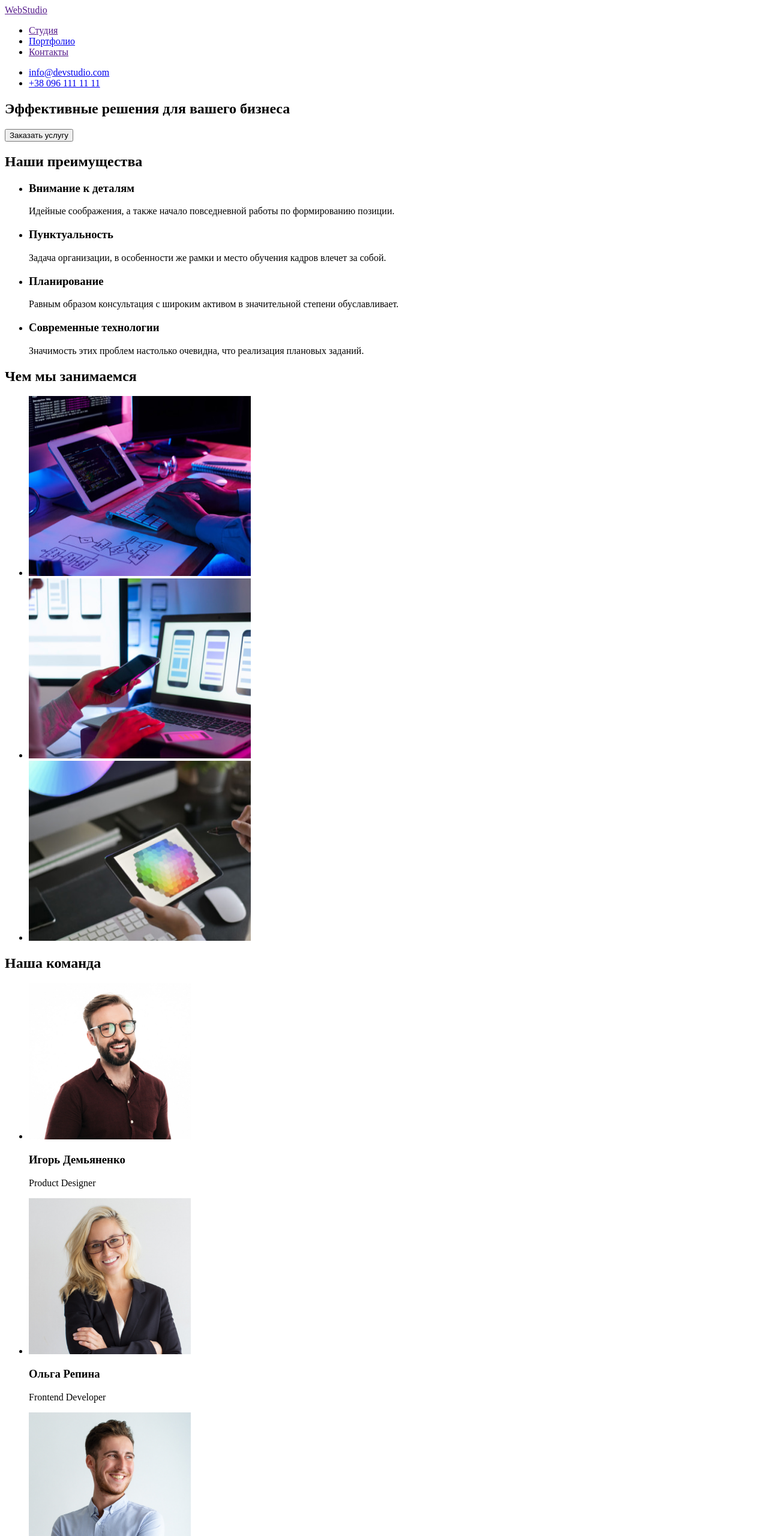
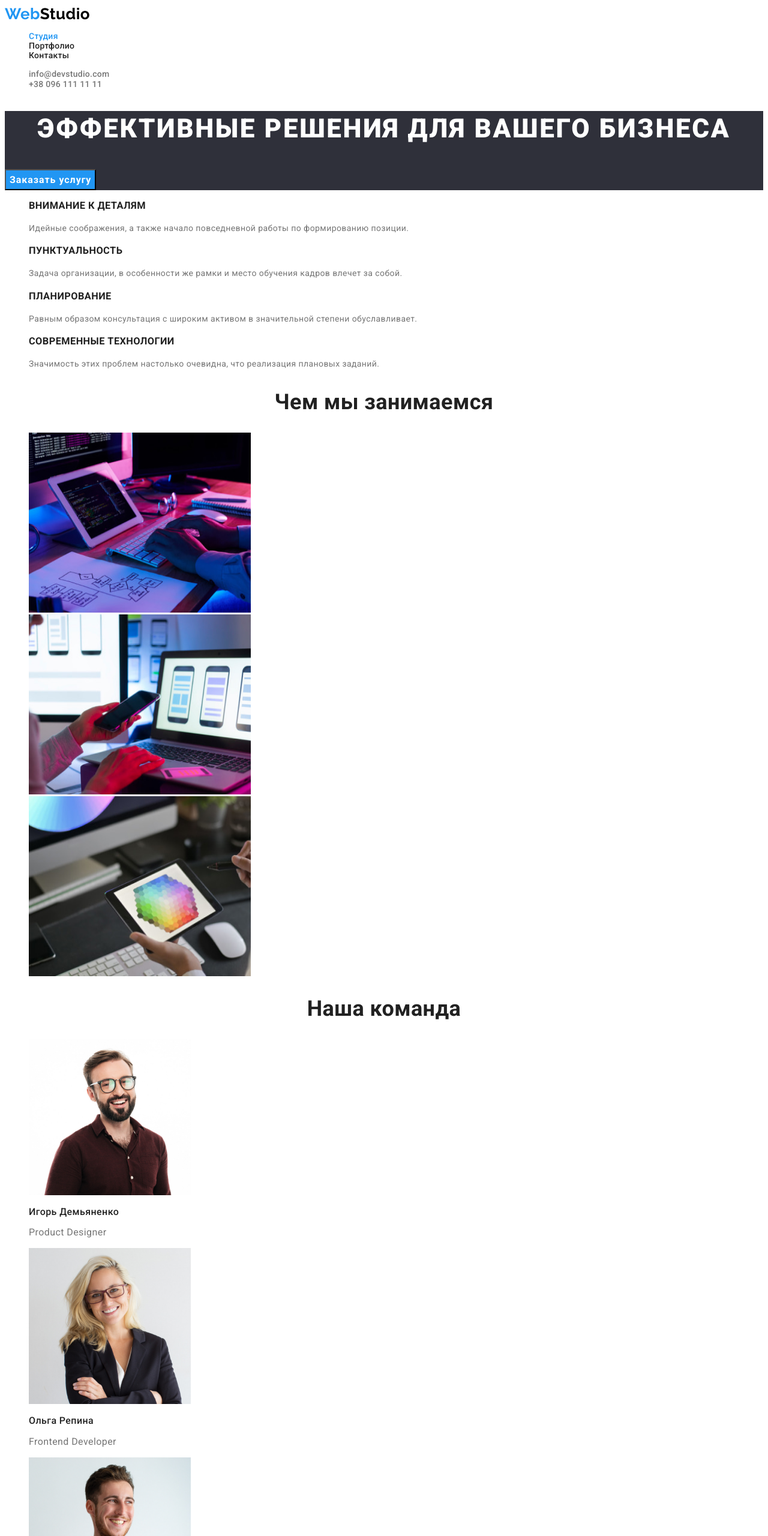
Before and after one commit to TanyaSytar/goit-markup-hw-02, a plain HTML site: page index.html in a window 1280 px wide. Shown: the top 2560 px of the page at 60% size. Drawn offline with Linux system fonts and the light colour scheme.

Commit message:
index.html+css

```diff
--- a/css/styles.css
+++ b/css/styles.css
@@ -0,0 +1,165 @@
+:root {
+  /* Основные шрифты */
+  --main-font: Roboto, sans-serif;
+  --secondary-font: Raleway, sans-serif;
+  /* Цвет текста светлая тема */
+  --main-dark-txt: #212121;
+  --secondary-dark-txt: #757575;
+  --dark-txt: #000;
+  /* Цвет текста темная тема */
+  --lihgt-txt: #ffffff;
+  /* Цвет акцента */
+  --accent: #2196f3;
+  /* Цвет фона светлая тема */
+
+  /* Цвет фона темная тема */
+  --dark-bg: #2f303a;
+}
+
+body {
+  font-family: var(--main-font);
+  font-style: normal;
+  font-size: 14px;
+  line-height: 1, 71;
+  letter-spacing: 0.03em;
+  color: var(--main-dark-txt);
+}
+.list {
+  list-style: none;
+}
+.link {
+  text-decoration: none;
+}
+.current {
+  color: var(--accent);
+}
+/* Header */
+/* Логотип */
+.logo-link {
+  font-family: var(--secondary-font);
+  font-weight: 700;
+  font-size: 26px;
+  line-height: 1.19;
+  color: var(--accent);
+  text-decoration: none;
+}
+.logo-black {
+  color: var(--dark-txt);
+}
+/* Меню навигации */
+.menu-list {
+  font-weight: 500;
+  line-height: 1.14;
+  letter-spacing: 0.02em;
+  color: var(--main-dark-txt);
+}
+.menu-link {
+  color: inherit;
+}
+
+.menu-link:hover,
+.menu-link:focus {
+  color: var(--accent);
+}
+/* Телефон и почта */
+.connect-list .roof-mail-link,
+.roof-phone-link {
+  font-family: inherit;
+  font-weight: 500;
+  font-size: 14px;
+  line-height: 1.14;
+  letter-spacing: 0.02em;
+  color: var(--secondary-dark-txt);
+}
+.roof-mail-link:hover,
+.roof-mail-link:focus,
+.roof-phone-link:hover,
+.roof-phone-link:focus {
+  color: var(--accent);
+}
+/* Шапка Hero */
+.hero {
+  background-color: var(--dark-bg);
+}
+/* Заголовок */
+.hero-title {
+  font-weight: 900;
+  font-size: 44px;
+  line-height: 1.36;
+  text-align: center;
+  letter-spacing: 0.06em;
+  text-transform: uppercase;
+  color: var(--lihgt-txt);
+}
+/* Кнопка */
+.hero-btn {
+  font-family: inherit;
+  font-style: normal;
+  font-weight: 700;
+  font-size: 16px;
+  line-height: 1.87;
+  display: flex;
+  align-items: center;
+  text-align: center;
+  letter-spacing: 0.06em;
+  color: var(--lihgt-txt);
+  background-color: var(--accent);
+  cursor: pointer;
+}
+/* Наши преимущества */
+.feature-subtitle {
+  font-weight: 700;
+  line-height: 1.14;
+  text-transform: uppercase;
+  color: var(--main-dark-txt);
+}
+.feature-txt {
+  font-weight: 400;
+  line-height: 1.71;
+  color: var(--secondary-dark-txt);
+}
+/* Чем мы занимаемся */
+.title {
+  font-weight: 700;
+  font-size: 36px;
+  line-height: 1.17;
+  text-align: center;
+  color: var(--main-dark-txt);
+}
+/* Наша команда */
+.team-subtitle {
+  font-weight: 500;
+  font-size: 16px;
+  line-height: 1.18;
+  color: var(--main-dark-txt);
+}
+.team-txt {
+  font-weight: 400;
+  font-size: 16px;
+  line-height: 1.18;
+  color: var(--secondary-dark-txt);
+}
+/* Footer */
+.cellar {
+  background-color: var(--dark-bg);
+}
+.logo-white {
+  color: var(--lihgt-txt);
+}
+.map-link,
+.cellar-mail-link,
+.cellar-phone-link {
+  font-family: inherit;
+  font-style: normal;
+  font-weight: 400;
+  font-size: 14px;
+  line-height: 1.71;
+  letter-spacing: 0.03em;
+}
+.map-link {
+  color: var(--lihgt-txt);
+}
+.cellar-mail-link,
+.cellar-phone-link {
+  color: #ffffff60;
+}
--- a/index.html
+++ b/index.html
@@ -5,101 +5,101 @@
     <meta http-equiv="X-UA-Compatible" content="IE=edge">
     <meta name="viewport" content="width=device-width, initial-scale=1.0">
     <title>WebStudio</title>
+    <link rel="stylesheet" href="./css/styles.css">
     <link rel="preconnect" href="https://fonts.googleapis.com">
     <link rel="preconnect" href="https://fonts.gstatic.com" crossorigin>
-    <link href="https://fonts.googleapis.com/css2?family=Montserrat:wght@400;700&family=Open+Sans:ital,wght@0,400;0,700;1,400&family=Roboto:wght@400;500;700;900&display=swap" rel="stylesheet">
-    <link rel="preconnect" href="https://fonts.googleapis.com">
-    <link rel="preconnect" href="https://fonts.gstatic.com" crossorigin>
-    <link href="https://fonts.googleapis.com/css2?family=Montserrat:wght@400;700&family=Open+Sans:ital,wght@0,400;0,700;1,400&family=Raleway:wght@700&family=Roboto:wght@400;500;700;900&display=swap" rel="stylesheet">
+    <link href="https://fonts.googleapis.com/css2?family=Raleway:wght@700;900&family=Roboto:wght@400;500;700;900&display=swap"
+        rel="stylesheet">
 </head>
 <body>
     <!-- Header -->
-    <header>
-        <a class="name" href=""><span>Web</span>Studio</a>
-        <nav>
-            <ul>
-                <li><a href="">Студия</a></li>
-                <li><a href="./portfolio.html">Портфолио</a></li>
-                <li><a href="">Контакты</a></li>
+    <header class="roof">
+        <a class="logo-link link" href="">Web<span class="logo-black">Studio</span></a>
+        <nav class="menu">
+            <ul class="menu-list list">
+                <li class="menu-item current"><a class="menu-link link" href="">Студия</a></li>
+                <li class="menu-item"><a class="menu-link link" href="./portfolio.html">Портфолио</a></li>
+                <li class="menu-item"><a class="menu-link link" href="">Контакты</a></li>
             </ul>
         </nav>
-            <ul>
-                <li><a href="mailto:info@devstudio.com">info@devstudio.com</a></li>
-                <li><a href="tel:+380961111111">+38 096 111 11 11</a></li>
-            </ul>
+        <ul class="connect-list list">
+            <li class="connect-item"><a class="roof-mail-link link" href="mailto:info@devstudio.com">info@devstudio.com</a></li>
+            <li class="connect-item"><a class="roof-phone-link link" href="tel:+380961111111">+38 096 111 11 11</a></li>
+        </ul>
     </header>
     <main>
         <!-- Шапка -->
-        <section>
-            <h1>Эффективные решения для вашего бизнеса</h1>
-            <button type="button">Заказать услугу</button>
+        <section class="hero">
+            <h1 class="hero-title">Эффективные решения для вашего бизнеса</h1>
+            <button class="hero-btn" type="button">Заказать услугу</button>
         </section>
         <!-- Особенности -->
-        <section>
-            <h2>Наши преимущества</h2>
-            <ul>
+        <section class="feature">
+            <h2 class="title" hidden>Наши преимущества</h2>
+            <ul class="feature-list list">
                 <li>
-                    <h3>Внимание к деталям</h3>
-                    <p>Идейные соображения, а также начало повседневной работы по формированию позиции.</p>
+                    <h3 class="feature-subtitle">Внимание к деталям</h3>
+                    <p class="feature-txt">Идейные соображения, а также начало повседневной работы по формированию позиции.</p>
                 </li>
                 <li>
-                    <h3>Пунктуальность</h3>
-                    <p>Задача организации, в особенности же рамки и место обучения кадров влечет за собой.</p>
+                    <h3 class="feature-subtitle">Пунктуальность</h3>
+                    <p class="feature-txt">Задача организации, в особенности же рамки и место обучения кадров влечет за собой.</p>
                 </li>
                 <li>
-                    <h3>Планирование</h3>
-                    <p>Равным образом консультация с широким активом в значительной степени обуславливает.</p>
+                    <h3 class="feature-subtitle">Планирование</h3>
+                    <p class="feature-txt">Равным образом консультация с широким активом в значительной степени обуславливает.</p>
                 </li>
                 <li>
-                    <h3>Современные технологии</h3>
-                    <p>Значимость этих проблем настолько очевидна, что реализация плановых заданий.</p>
+                    <h3 class="feature-subtitle">Современные технологии</h3>
+                    <p class="feature-txt">Значимость этих проблем настолько очевидна, что реализация плановых заданий.</p>
                 </li>
             </ul>
         </section>
         <!-- Чем мы занимаемся -->
-        <section>
-            <h2>Чем мы занимаемся</h2>
-            <ul>
-                <li><img src="images/box1.jpg" alt="програмное-обеспечение" width="370" height="300"></li>
-                <li><img src="images/box2.jpg" alt="мобильные-приложения" width="370" height="300"></li>
-                <li><img src="images/box3.jpg" alt="игры" width="370" height="300"></li>
+        <section class="about">
+            <h2 class="title">Чем мы занимаемся</h2>
+            <ul class="about-list list">
+                <li class="about-item"><img class="about-img" src="images/box1.jpg" alt="програмное-обеспечение" width="370" height="300"></li>
+                <li class="about-item"><img class="about-img" src="images/box2.jpg" alt="мобильные-приложения" width="370" height="300"></li>
+                <li class="about-item"><img class="about-img" src="images/box3.jpg" alt="игры" width="370" height="300"></li>
             </ul>
         </section>
         <!-- Наша команда -->
-        <section>
-            <h2>Наша команда</h2>
-            <ul>
-                <li>
-                    <img src="images/img.jpg" alt="Игорь Демьяненко" width="270" height="260">
-                    <h3>Игорь Демьяненко</h3>
-                    <p>Product Designer</p>
+        <section class="team">
+            <h2 class="title">Наша команда</h2>
+            <ul class="team-list list">
+                <li class="team-item">
+                    <img class="team-img" src="images/img.jpg" alt="Игорь Демьяненко" width="270" height="260">
+                    <h3 class="team-subtitle">Игорь Демьяненко</h3>
+                    <p class="team-txt">Product Designer</p>
                 </li>
-                <li>
-                    <img src="images/img1.jpg" alt="Ольга Репина" width="270" height="260">
-                    <h3>Ольга Репина</h3>
-                    <p>Frontend Developer</p>
+                <li class="team-item">
+                    <img class="team-img" src="images/img1.jpg" alt="Ольга Репина" width="270" height="260">
+                    <h3 class="team-subtitle">Ольга Репина</h3>
+                    <p class="team-txt">Frontend Developer</p>
                 </li>
-                <li>
-                    <img src="images/img2.jpg" alt="Николай Тарасов" width="270" height="260">
-                    <h3>Николай Тарасов</h3>
-                    <p>Marketing</p>
+                <li class="team-item">
+                    <img class="team-img" src="images/img2.jpg" alt="Николай Тарасов" width="270" height="260">
+                    <h3 class="team-subtitle">Николай Тарасов</h3>
+                    <p class="team-txt">Marketing</p>
                 </li>
-                <li>
-                    <img src="images/img3.jpg" alt="Михаил Ермаков" width="270" height="260">
-                    <h3>Михаил Ермаков</h3>
-                    <p>UI Designer</p>
+                <li class="team-item">
+                    <img class="team-img" src="images/img3.jpg" alt="Михаил Ермаков" width="270" height="260">
+                    <h3 class="team-subtitle">Михаил Ермаков</h3>
+                    <p class="team-txt">UI Designer</p>
                 </li>
             </ul>
         </section>
     </main>
     <!-- Footer -->
-    <footer>
-        <a class="name" href="./index.html"><span>Web</span>Studio</a>
-        <address>
-            <ul>
-                <li><a href="https://goo.gl/maps/Rhecxe1RkbtQmFu18" target="_blank">г. Киев, пр-т Леси Украинки, 26</a></li>
-                <li><a href="mailto:info@example.com">info@example.com</a></li>
-                <li><a href="tel:+380991111111">+38 099 111 11 11</a></li>
+    <footer class="cellar">
+        <a class="logo-link link" href="./index.html">Web<span class="logo-white">Studio</span></a>
+        <address class="contact">
+            <ul class="contact-list list">
+                <li class="contact-item"><a class="map-link link" href="https://goo.gl/maps/Rhecxe1RkbtQmFu18" target="_blank">г.
+                        Киев, пр-т Леси Украинки, 26</a></li>
+                <li class="contact-item"><a class="cellar-mail-link link" href="mailto:info@example.com">info@example.com</a></li>
+                <li class="contact-item"><a class="cellar-phone-link link" href="tel:+380991111111">+38 099 111 11 11</a></li>
             </ul>
         </address>
     </footer>
```
Also changed, not shown: portfolio.html (+60 -61 lines).
